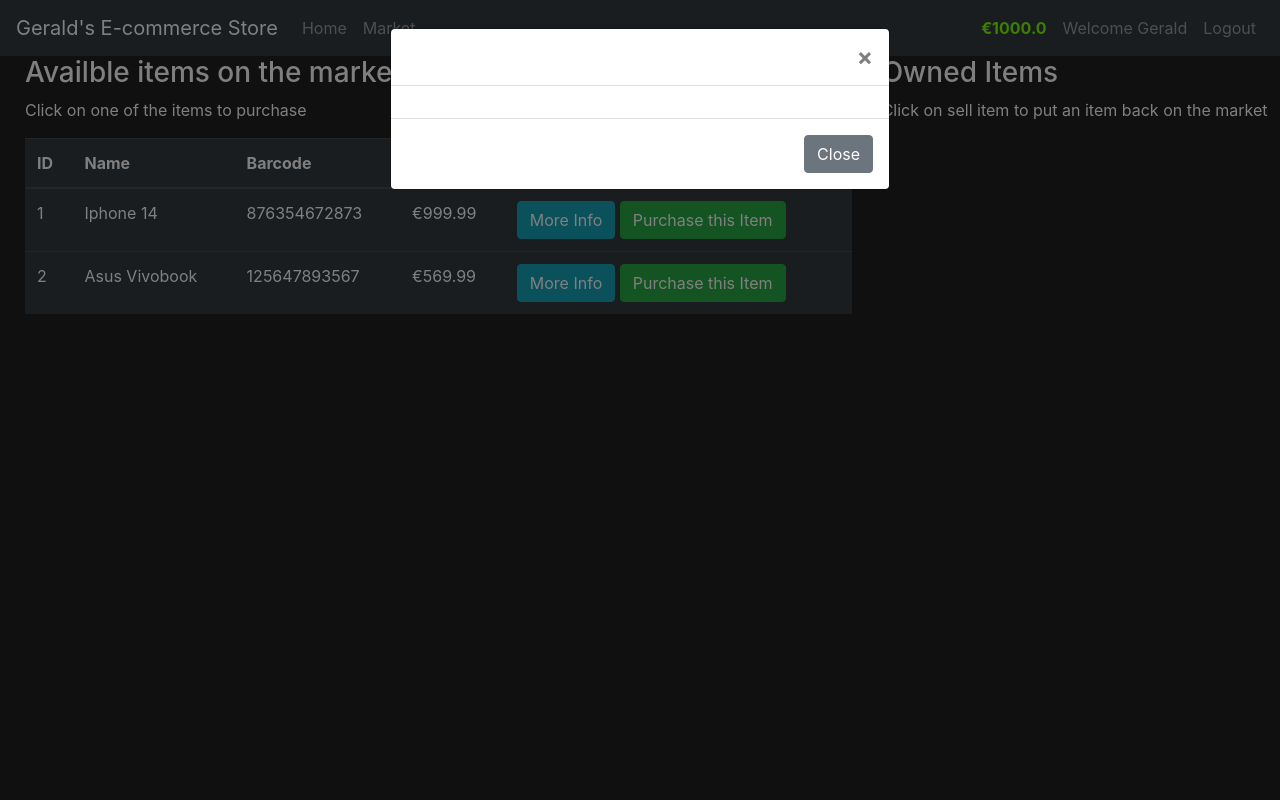
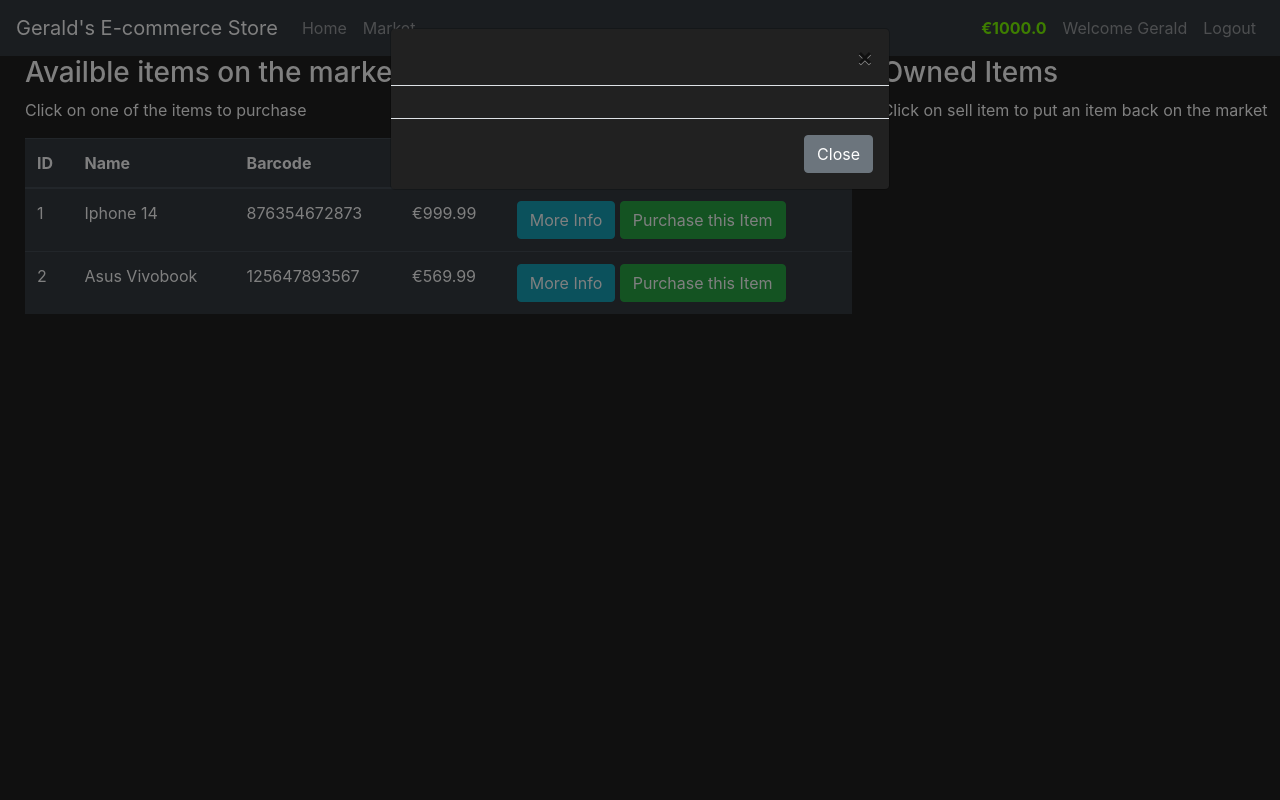
Before and after one commit to GeraldIhekwaba/CA2project, a Flask app: page /market in a window 1280 px wide, after a click on "More Info". Run offline with Flask 3, Linux system fonts and the light colour scheme; a user stored in the database is signed in; data comes from the database, SQL or seed files in the repository; some libraries are stand-ins or nearby versions.

Commit message:
styling the modal

```diff
--- a/market/templates/home.html
+++ b/market/templates/home.html
@@ -5,7 +5,7 @@
 {% block content %}
     <div class="position-relative overflow-hidden p-3 p-md-5 m-md-3 text-center bg-dark" style="color:white">
         <div class="col-md-5 p-lg-5 mx-auto my-5">
-            <h1 class="display-4 font-weight-normal">Welcome to Gerald's E-commerce Store</h1>
+            <h1 class="display-4 font-weight-normal">Welcome to Gerald's <br> E-commerce Store</h1>
             <p class="lead font-weight-normal">Start purchasing products by clicking the link below</p>
             <a class="btn btn-primary" href="{{ url_for('market_page') }}">Get Started</a>
         </div>
--- a/market/templates/includes/items_modals.html
+++ b/market/templates/includes/items_modals.html
@@ -1,4 +1,9 @@
 <!-- More Info -->
+<style>
+    .modal-content{
+        background-color: #212121;
+    }
+</style>
 <div class="modal fade" id="Modal-MoreInfo"
      tabindex="-1"
      aria-labelledby="exampleModalLabel" aria-hidden="true">
```
